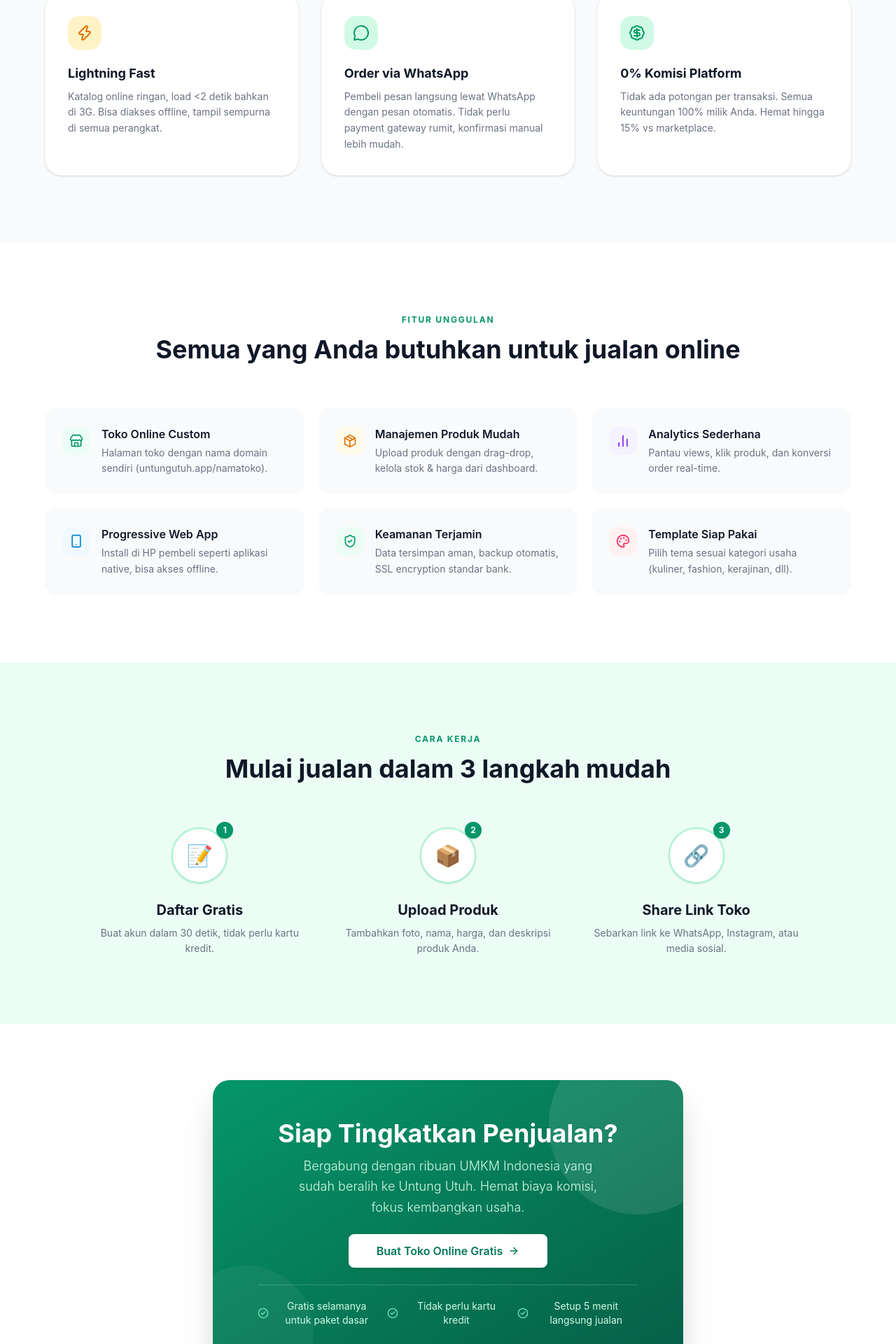
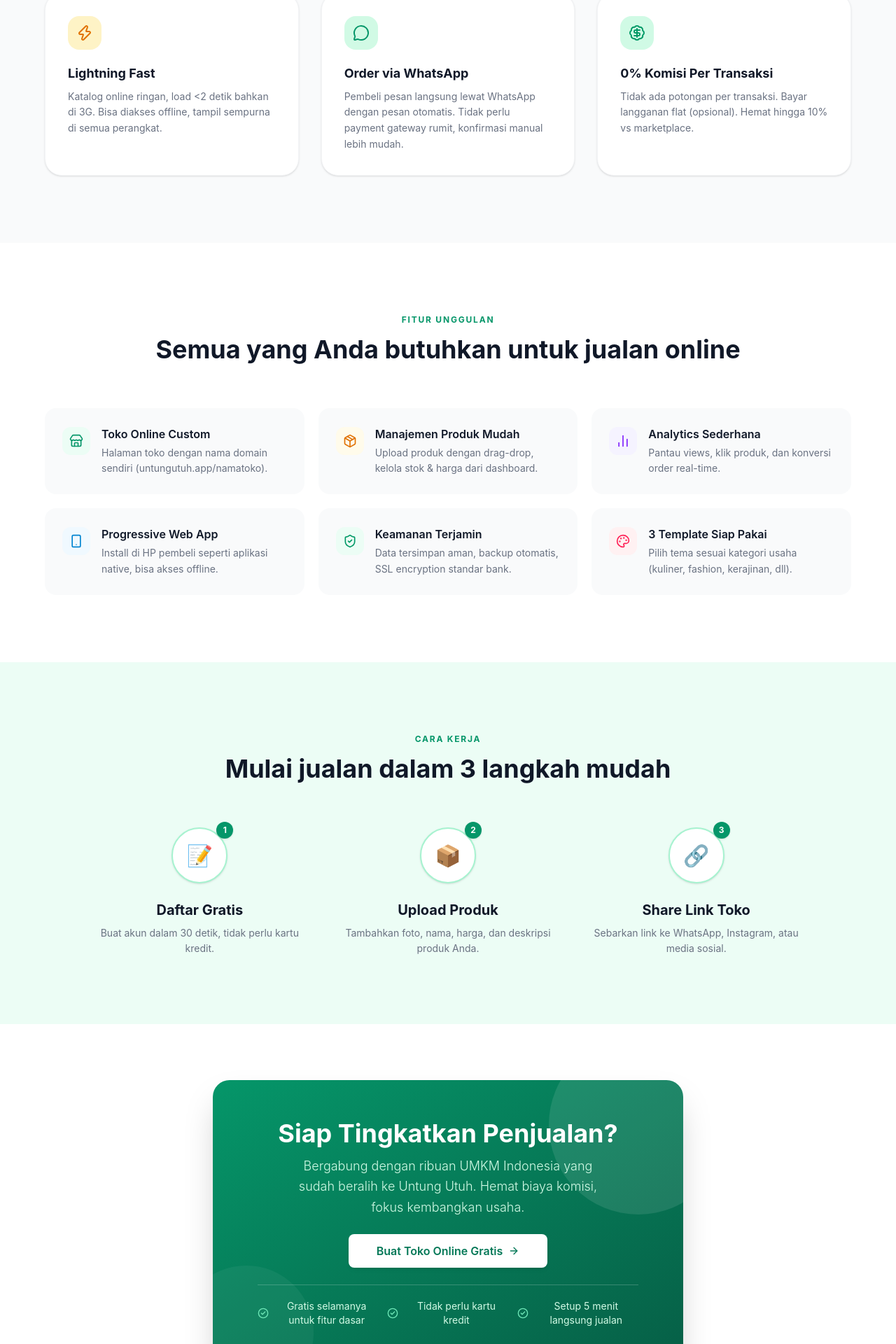
Before and after one commit to kamalfikrikamal/Untung-Utuh, a React (Vite) app in the folder frontend/: page / in a window 1280 px wide. Shown: the part 1300-3220 px from the top of the page at 70% size. Built offline with nearby package versions, Linux system fonts and the light colour scheme.

Commit message:
fix: perbarui copy Landing — konsistensi persentase komisi dan label fitur

```diff
--- a/frontend/src/pages/Landing.jsx
+++ b/frontend/src/pages/Landing.jsx
@@ -36,9 +36,9 @@ const features = [
   },
   {
     Icon: BadgeDollarSign,
-    title: '0% Komisi Platform',
+    title: '0% Komisi Per Transaksi',
     description:
-      'Tidak ada potongan per transaksi. Semua keuntungan 100% milik Anda. Hemat hingga 15% vs marketplace.',
+      'Tidak ada potongan per transaksi. Bayar langganan flat (opsional). Hemat hingga 10% vs marketplace.',
     iconBg: 'bg-emerald-100',
     iconColor: 'text-emerald-600',
   },
@@ -47,7 +47,7 @@ const features = [
 const stats = [
   { value: '10K+', label: 'Penjual Aktif' },
   { value: '99.9%', label: 'Uptime' },
-  { value: '0%', label: 'Komisi Platform' },
+  { value: '0%', label: 'Komisi Per Transaksi' },
 ];
 
 const valueProps = [
@@ -88,7 +88,7 @@ const valueProps = [
   },
   {
     Icon: Palette,
-    title: 'Template Siap Pakai',
+    title: '3 Template Siap Pakai',
     description: 'Pilih tema sesuai kategori usaha (kuliner, fashion, kerajinan, dll).',
     iconBg: 'bg-rose-50',
     iconColor: 'text-rose-500',
@@ -306,7 +306,7 @@ export default function Landing() {
               {/* Trust signals */}
               <div className="w-full pt-5 border-t border-white/20 grid grid-cols-1 sm:grid-cols-3 gap-3">
                 {[
-                  'Gratis selamanya untuk paket dasar',
+                  'Gratis selamanya untuk fitur dasar',
                   'Tidak perlu kartu kredit',
                   'Setup 5 menit langsung jualan',
                 ].map((text) => (
```
